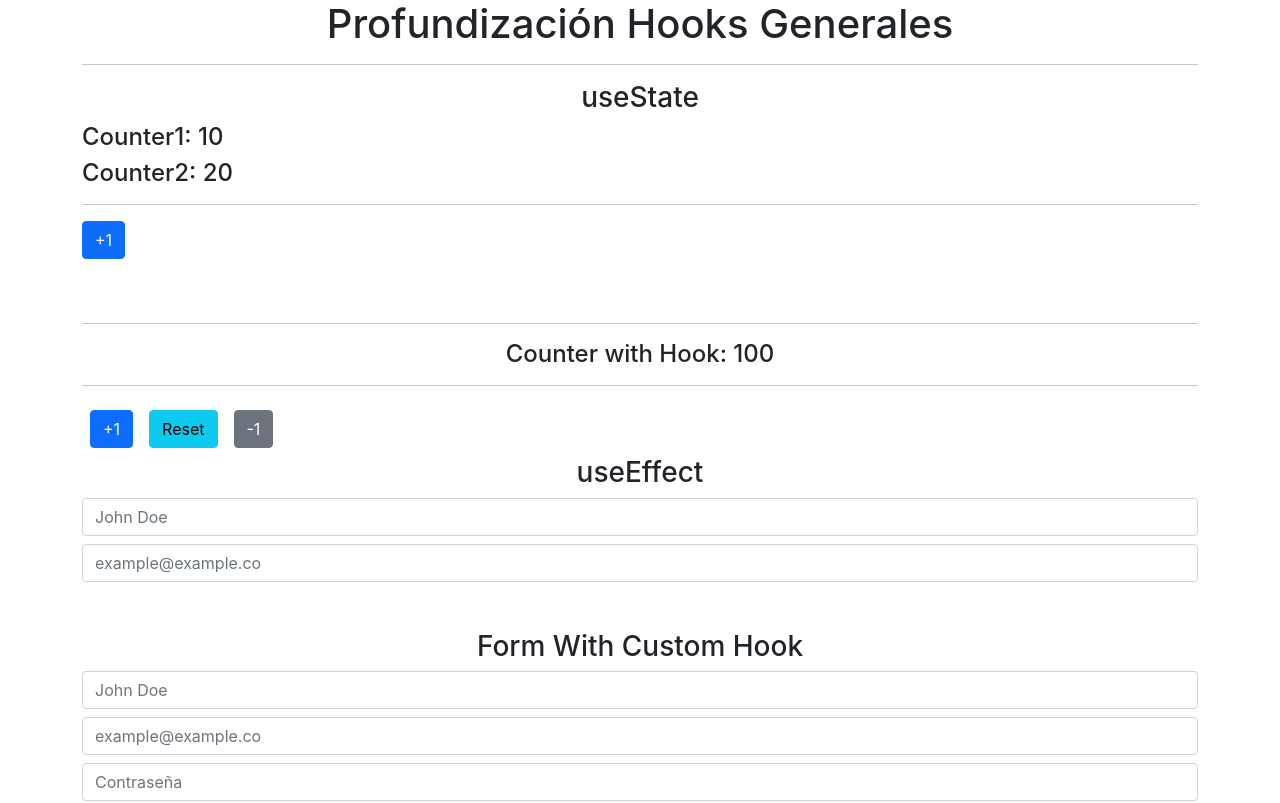
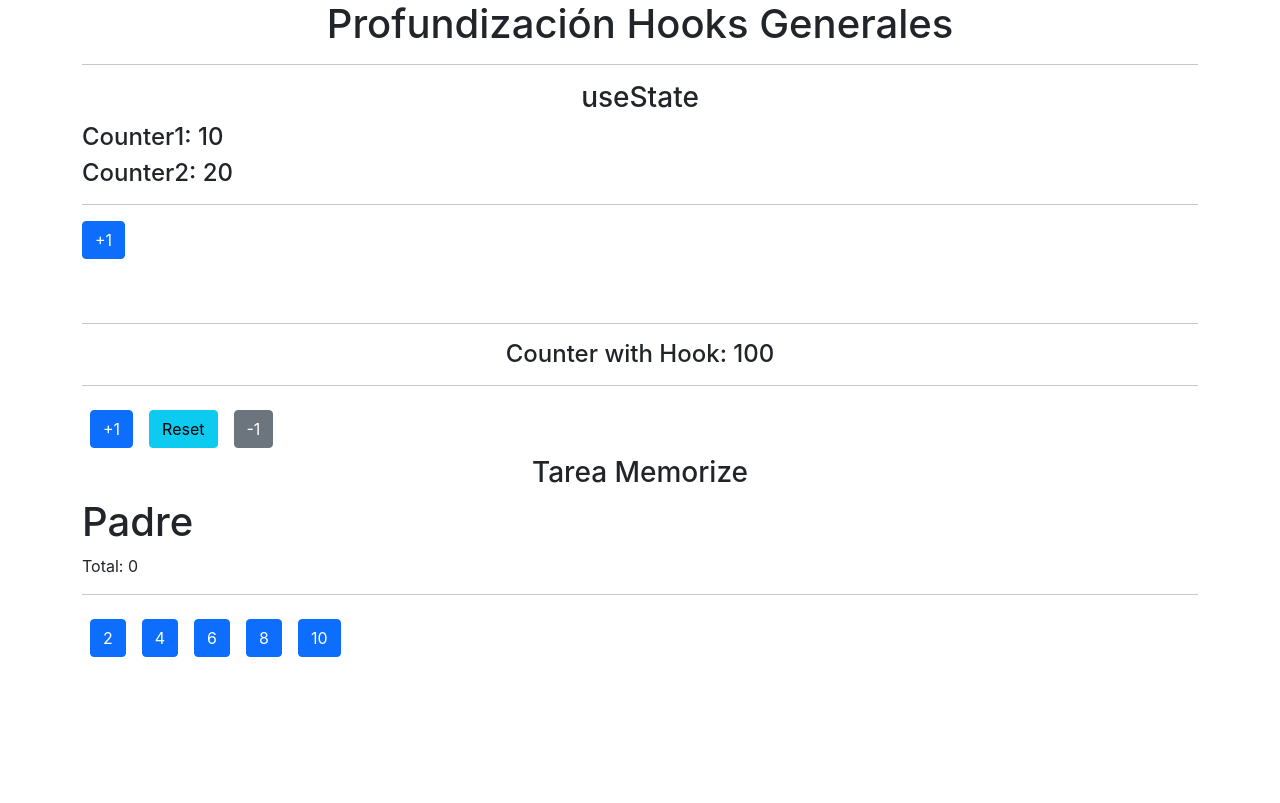
Before and after one commit to eideard-hm/hooks-app, a React (Create React App) app: page / in a window 1280 px wide. Shown: the top 803 px of the page. Built offline with nearby package versions, Linux system fonts and the light colour scheme; no server answers.

Commit message:
tarea sobre memorizacion

```diff
--- a/src/App.js
+++ b/src/App.js
@@ -1,12 +1,13 @@
 import CounterApp from "./components/01-useState/CounterApp";
-import FormWithCustomHook from "./components/02-useEffect/FormWithCustomHook";
-import SimpleForm from "./components/02-useEffect/SimpleForm";
-import FocusScreen from "./components/03-useRef/FocusScreen";
-import RealExampleRef from "./components/03-useRef/RealExampleRef";
-import CallbackHook from "./components/06-Memos/CallbackHook";
+// import FormWithCustomHook from "./components/02-useEffect/FormWithCustomHook";
+// import SimpleForm from "./components/02-useEffect/SimpleForm";
+// import FocusScreen from "./components/03-useRef/FocusScreen";
+// import RealExampleRef from "./components/03-useRef/RealExampleRef";
+// import CallbackHook from "./components/06-Memos/CallbackHook";
 // import MemoHook from "./components/06-Memos/MemoHook";
-import Memorize from "./components/06-Memos/Memorize";
-import MultipleCustomHooks from "./components/examples/MultipleCustomHooks";
+// import Memorize from "./components/06-Memos/Memorize";
+import { Padre } from "./components/07-tarea-memo/Padre";
+// import MultipleCustomHooks from "./components/examples/MultipleCustomHooks";
 
 function App() {
   return (
@@ -19,7 +20,7 @@ function App() {
         <CounterApp />
       </section>
 
-      <section className="column">
+      {/* <section className="column">
         <h3 className="text-center">useEffect</h3>
         <SimpleForm />
         <br />
@@ -49,12 +50,17 @@ function App() {
         <hr />
         <br/>
         <h3 className="text-center">useMemo - Memorizar</h3>
-        {/* <MemoHook /> */}
+        <MemoHook />
 
         <hr />
         <br/>
         <h3 className="text-center">useCallback - Memorizar</h3>
         <CallbackHook />
+      </section> */}
+
+      <section className="column">
+        <h3 className="text-center">Tarea Memorize</h3>
+        <Padre />
       </section>
 
     </div>
--- a/src/components/07-tarea-memo/Hijo.js
+++ b/src/components/07-tarea-memo/Hijo.js
@@ -1,15 +1,15 @@
-import React from 'react'
+import React, { memo } from 'react'
 
-export const Hijo = ({ numero, incrementar }) => {
+export const Hijo = memo(({ numero, incrementar }) => {
 
     console.log('  Me volví a generar :(  ');
 
     return (
         <button
-            className="btn btn-primary mr-3"
+            className="btn btn-primary m-2"
             onClick={ () => incrementar( numero ) }
         >
             { numero }
         </button>
     )
-}
+})
--- a/src/components/07-tarea-memo/Padre.js
+++ b/src/components/07-tarea-memo/Padre.js
@@ -1,30 +1,27 @@
-import React from 'react'
+import React, { useCallback } from 'react'
 import { Hijo } from './Hijo'
 import { useState } from 'react';
 
 export const Padre = () => {
 
-    const numeros = [2,4,6,8,10];
+    const numeros = [2, 4, 6, 8, 10];
     const [valor, setValor] = useState(0);
 
-    const incrementar = ( num ) => {
-        setValor( valor + num )
-    }
-
+    const incrementar = useCallback((num) => setValor(v => v + num), [setValor]);
 
     return (
         <div>
             <h1>Padre</h1>
-            <p> Total: { valor } </p>
+            <p> Total: {valor} </p>
 
             <hr />
 
             {
-                numeros.map( n => (
+                numeros.map(n => (
                     <Hijo
-                        key={ n }
-                        numero={ n }
-                        incrementar={ incrementar }
+                        key={n}
+                        numero={n}
+                        incrementar={incrementar}
                     />
                 ))
             }
```
